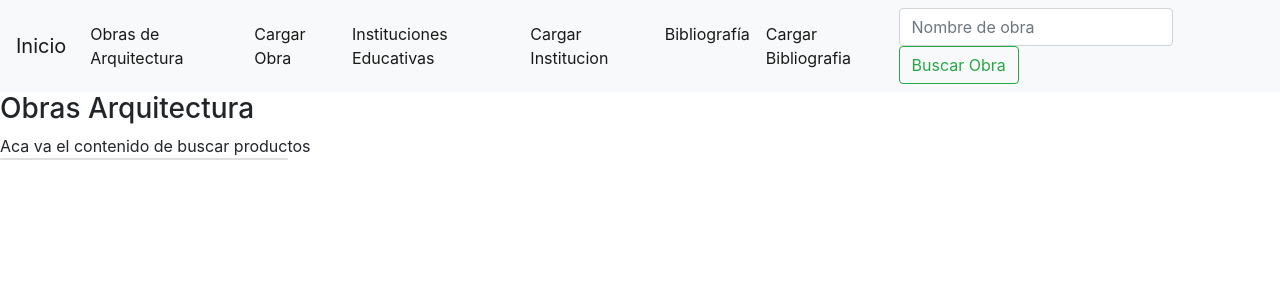
After one commit to raamgonzalez/BlogArquitectura_BembeniukGonzalez, a Django app: template templates/search_obra.html in a window 1280 px wide. The commit adds this page. Shown: the top 300 px of the page. Run offline with Django 4.2, Linux system fonts and the light colour scheme; the template is opened without the code that fills it, so the values that code supplies are empty.

Commit message:
4to commit ramsi

```diff
--- a/app_blog/views.py
+++ b/app_blog/views.py
@@ -67,3 +67,8 @@ def cargar_bibliografia(request):
             )
             context = {'new_biblio':new_biblio}
         return render(request,'cargar_biblio.html',context=context)
+
+def search_obra(request):
+    obras = Obra_arq.objects.filter(nombre_obra__icontains = request.GET['search'])
+    context = {'obras':obras}
+    return render(request,'search_obra.html', context=context)
--- a/blog_arquitectura/urls.py
+++ b/blog_arquitectura/urls.py
@@ -17,7 +17,7 @@ from django.contrib import admin
 from django.urls import path
 
 from blog_arquitectura.views import index
-from app_blog.views import obras_arq_view, inst_edu_view, bibliografia_view, cargar_obra, cargar_Instedu, cargar_bibliografia
+from app_blog.views import obras_arq_view, inst_edu_view, bibliografia_view, cargar_obra, cargar_Instedu, cargar_bibliografia,search_obra
 
 urlpatterns = [
     path('admin/', admin.site.urls),
@@ -28,5 +28,5 @@ urlpatterns = [
     path('obras_arq_view/cargar_obra/', cargar_obra,name='cargar_obra'),
     path('inst_edu_view/cargar_Instedu/', cargar_Instedu ,name='cargar_Instedu'),
     path('bibliografia_view/cargar_bibliografia/', cargar_bibliografia ,name='cargar_bibliografia'),
-
+    path('obras_arq_view/search_obra/', search_obra ,name='search_obra'),
 ]
--- a/templates/base.html
+++ b/templates/base.html
@@ -13,7 +13,7 @@
 
 <body>
     <nav class="navbar navbar-expand-lg navbar-light bg-light">
-        <a class="navbar-brand" href="">Inicio</a>
+        <a class="navbar-brand" href="/">Inicio</a>
         <button class="navbar-toggler" type="button" data-toggle="collapse" data-target="#navbarSupportedContent"
             aria-controls="navbarSupportedContent" aria-expanded="false" aria-label="Toggle navigation">
             <span class="navbar-toggler-icon"></span>
@@ -40,9 +40,9 @@
                     <a class="nav-link" href="/bibliografia_view/cargar_bibliografia">Cargar Bibliografia<span class="sr-only">(current)</span></a>
                 </li>
             </ul>
-            <form class="form-inline my-2 my-lg-0">
-                <input class="form-control mr-sm-2" type="search" placeholder="Search" aria-label="Search">
-                <button class="btn btn-outline-success my-2 my-sm-0" type="submit">Search</button>
+            <form class="form-inline my-2 my-lg-0" action = "/obras_arq_view/search_obra/" method = "GET">
+                <input class="form-control mr-sm-2" type = "text" placeholder = "Nombre de obra" aria-label = "Search" name = 'search'>
+                <button class="btn btn-outline-success my-2 my-sm-0" type="submit">Buscar Obra</button>
             </form>
         </div>
     </nav>
--- /dev/null
+++ b/templates/search_obra.html
@@ -0,0 +1,25 @@
+{% extends 'base.html' %}
+
+{% block titulo %}
+<h3>Obras Arquitectura</h3>
+{% endblock %}
+
+{% block contenido %}
+
+Aca va el contenido de buscar productos
+
+<div class="card" style="width: 18rem;">
+    {% for obra in obras %}
+
+        <img src="..." class="card-img-top" alt="...">
+        <div class="card-body">
+        <h5 class="card-title">{{obra.nombre_obra}}</h5>
+        <p class="card-text">{{obra.autor_obra}}</p>
+        <p class="card-text">{{obra.ubicacion_obra}}</p>
+        <p class="card-text">{{obra.año}}</p>
+        <p class="card-text">{{obra.tipo}}</p>
+        <a href="#" class="btn btn-primary">Ver detalle</a>
+        </div>
+    </div>
+    {% endfor %}
+{% endblock %}
```
Also changed, not shown: app_blog/models.py (+12 -0 lines), README.md.
